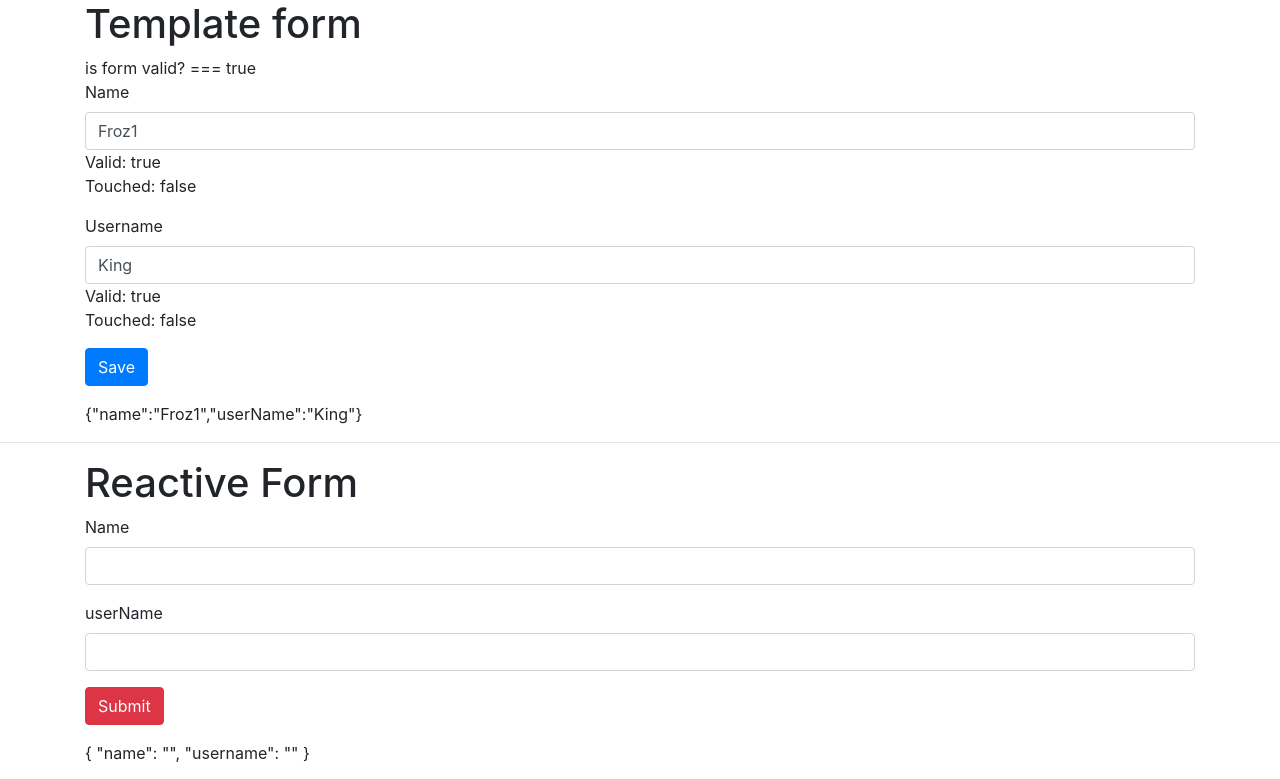
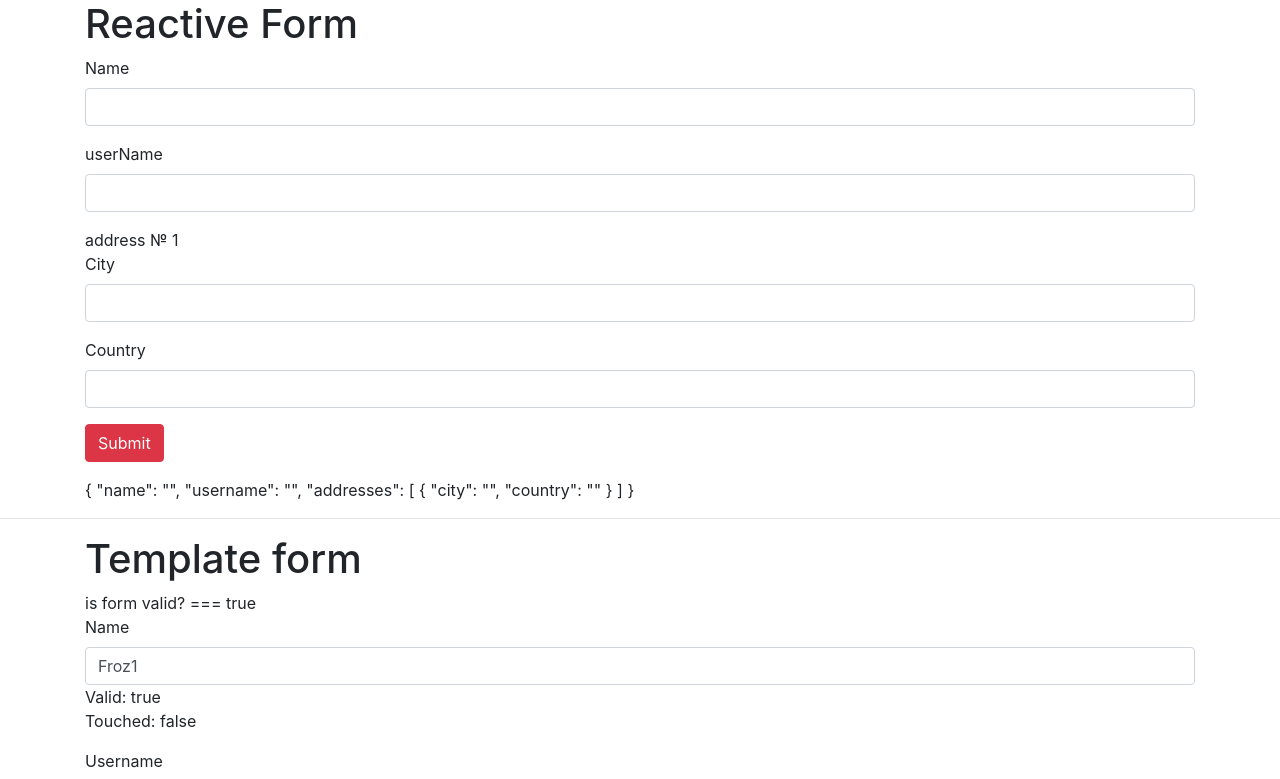
Before and after one commit to 180Tobogun/angular-forms, an Angular app: page / in a window 1280 px wide. Shown: the top 779 px of the page. Built offline with nearby package versions, Linux system fonts and the light colour scheme.

Commit message:
need add or remove addresses

```diff
--- a/src/app/app.component.html
+++ b/src/app/app.component.html
@@ -1,5 +1,3 @@
+<app-reactive-form></app-reactive-form>
+<hr>
 <app-template></app-template>
-
-<hr>
-
-<app-reactive-form></app-reactive-form>
--- a/src/app/reactive-form/reactive-form.component.html
+++ b/src/app/reactive-form/reactive-form.component.html
@@ -51,6 +51,27 @@
       </div>
     </div>
 
+    <div class="form-group" formArrayName="addresses">
+        <div *ngFor="let address of reactiveForm.controls.addresses.controls;let i = index;">
+          <div class="panel panel-primary">
+            <div class="panel-heading">
+              address № {{i + 1}}
+            </div>
+            <div class="panel-body" [formGroupName]="i">
+              <div class="form-group">
+                <label for="city">City</label>
+                <input type="text" class="form-control" formControlName="city" id="city" required>
+              </div>
+
+              <div class="form-group">
+                <label for="country">Country</label>
+                <input type="text" class="form-control" formControlName="country" id="country" required>
+              </div>
+            </div>
+          </div>
+        </div>
+    </div>
+
     <div class="form-group">
       <button type="submit" class="btn btn-danger">Submit</button>
     </div>
--- a/src/app/reactive-form/reactive-form.component.ts
+++ b/src/app/reactive-form/reactive-form.component.ts
@@ -51,6 +51,12 @@ export class ReactiveFormComponent implements OnInit {
         Validators.minLength(5),
         Validators.maxLength(7),
       ]],
+      addresses: this.fb.array([
+        this.fb.group({
+          city: [''],
+          country: ['']
+        })
+      ])
     });
     // watch for changes and validate
     this.reactiveForm.valueChanges.subscribe(data => {
```
